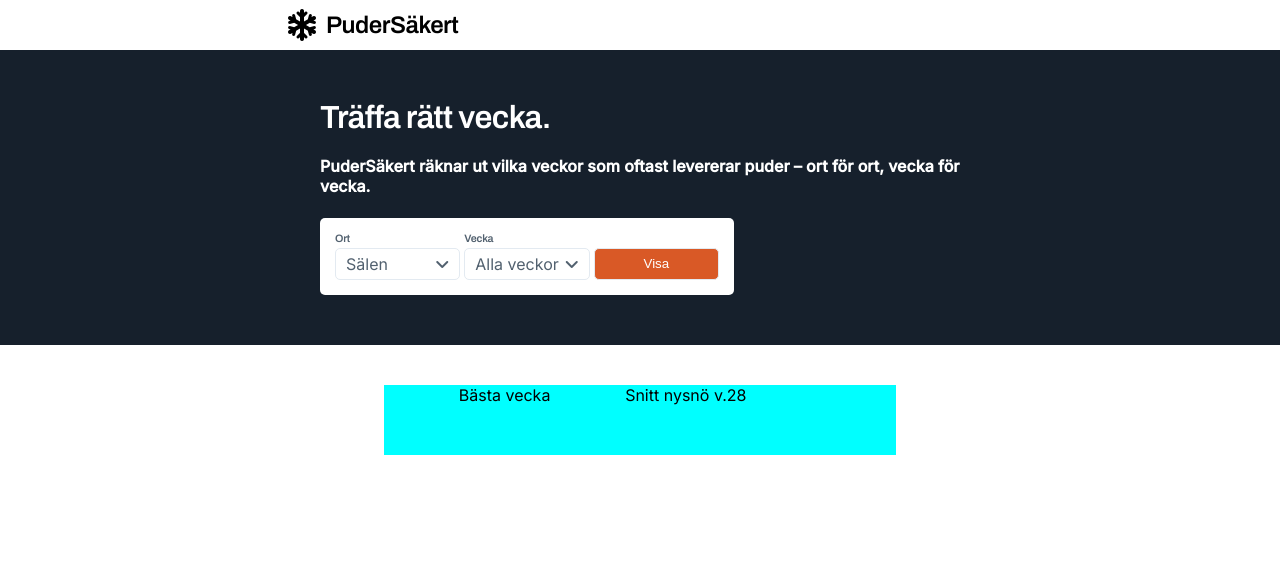
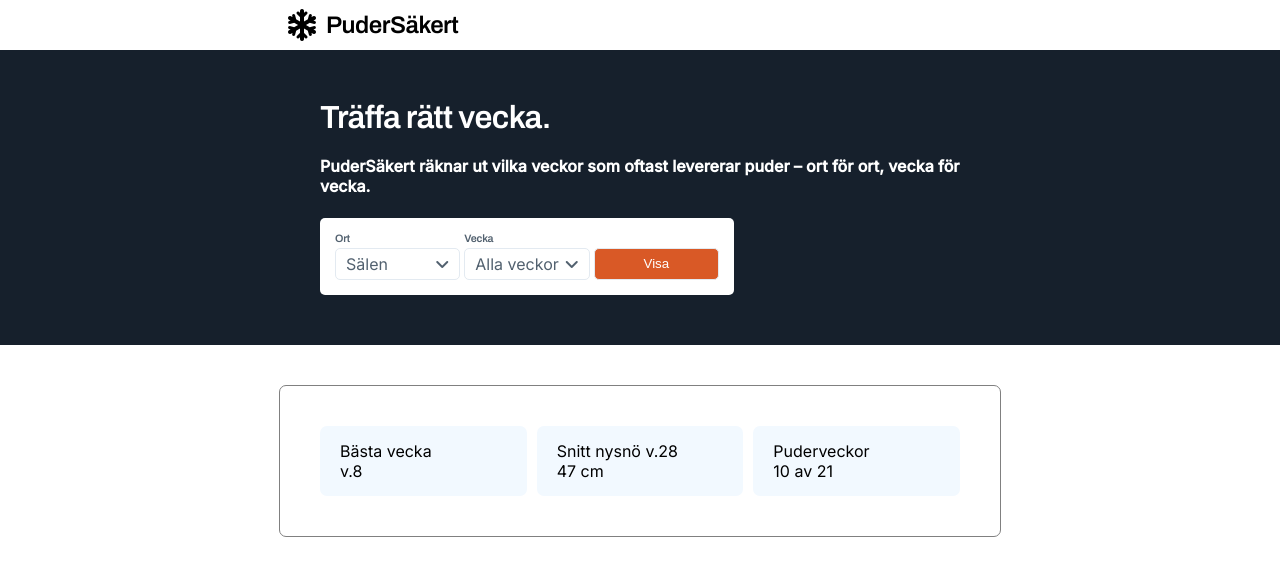
Before and after one commit to Liljenberg89/PuderS-kert, a React (Vite) app in the folder client/: page / in a window 1280 px wide. Shown: the top 576 px of the page. Built offline with nearby package versions, Linux system fonts and the light colour scheme.

Commit message:
Started with design for main graph

```diff
--- a/client/src/App.css
+++ b/client/src/App.css
@@ -26,18 +26,25 @@ h4 {
 }
 .graph {
   margin-top: 40px;
-  background-color: white;
-  width: 40vw;
-  height: 300px;
+  width: 50vw;
+  padding: 40px;
+  border: solid 1px grey;
+  border-radius: 7px;
 }
 .head-info {
-  background-color: aqua;
   width: 100%;
   height: 70px;
-  display: flex;
-  justify-content: space-evenly;
+  display: grid;
+  grid-template-columns: repeat(3, 1fr);
+  gap: 10px;
 }
 .info {
+  background-color: #f2f9ff;
+  display: flex;
+  flex-direction: column;
+  justify-content: center;
+  padding-left: 20px;
+  border-radius: 7px;
 }
 .filter {
   width: 60%;
--- a/client/src/App.tsx
+++ b/client/src/App.tsx
@@ -41,9 +41,18 @@ function App() {
 
       <div className="graph">
         <div className="head-info">
-          <div className="info">Bästa vecka</div>
-          <div className="info">Snitt nysnö v.{week}</div>
-          <div className="info"></div>
+          <div className="info">
+            <span>Bästa vecka</span>
+            <span>v.8</span>
+          </div>
+          <div className="info">
+            <span>Snitt nysnö v.{week}</span>
+            <span>47 cm</span>
+          </div>
+          <div className="info">
+            <span>Puderveckor</span>
+            <span>10 av 21</span>
+          </div>
         </div>
       </div>
     </div>
```
